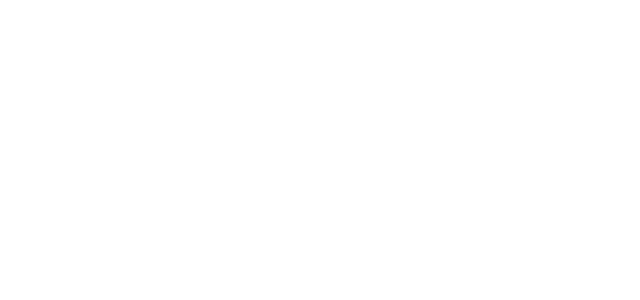
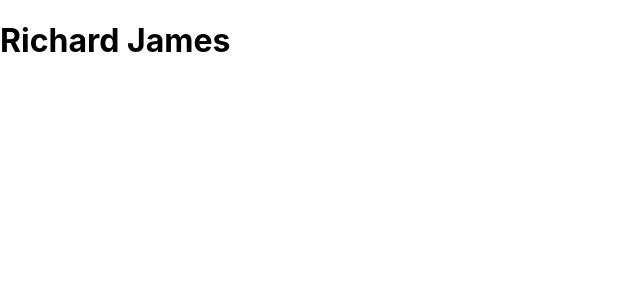
Before and after one commit to richpjames/portfolio-2020, a React (Create React App) app: page / in a window 1280 px wide. Shown: the top 300 px of the page, without its empty margins (0-640 px from the left). Built offline with nearby package versions, Linux system fonts and the light colour scheme.

Commit message:
add title

```diff
--- a/src/Main Screen/Components/Header.tsx
+++ b/src/Main Screen/Components/Header.tsx
@@ -1,7 +1,14 @@
 import React from "react";
+import styled from "styled-components/macro";
+
+const HeaderWrap = styled.header``;
 
 const Header = () => {
-  return <div></div>;
+  return (
+    <HeaderWrap>
+      <h1>Richard James</h1>
+    </HeaderWrap>
+  );
 };
 
 export default Header;
```
